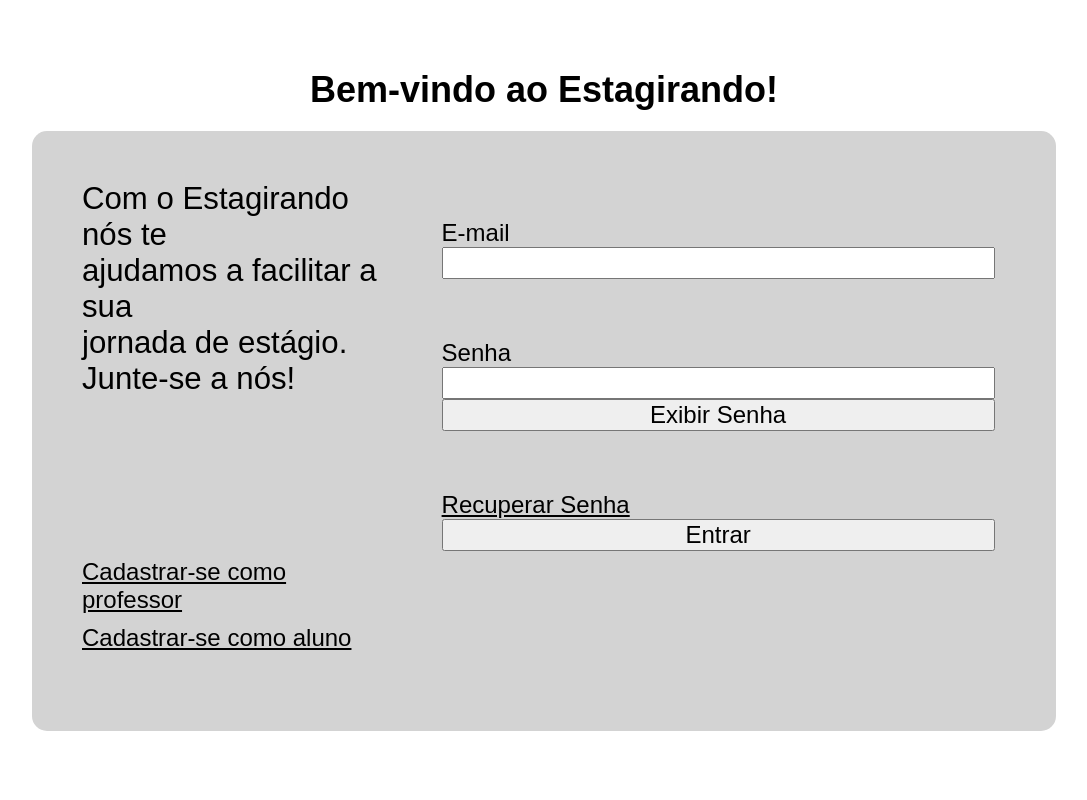
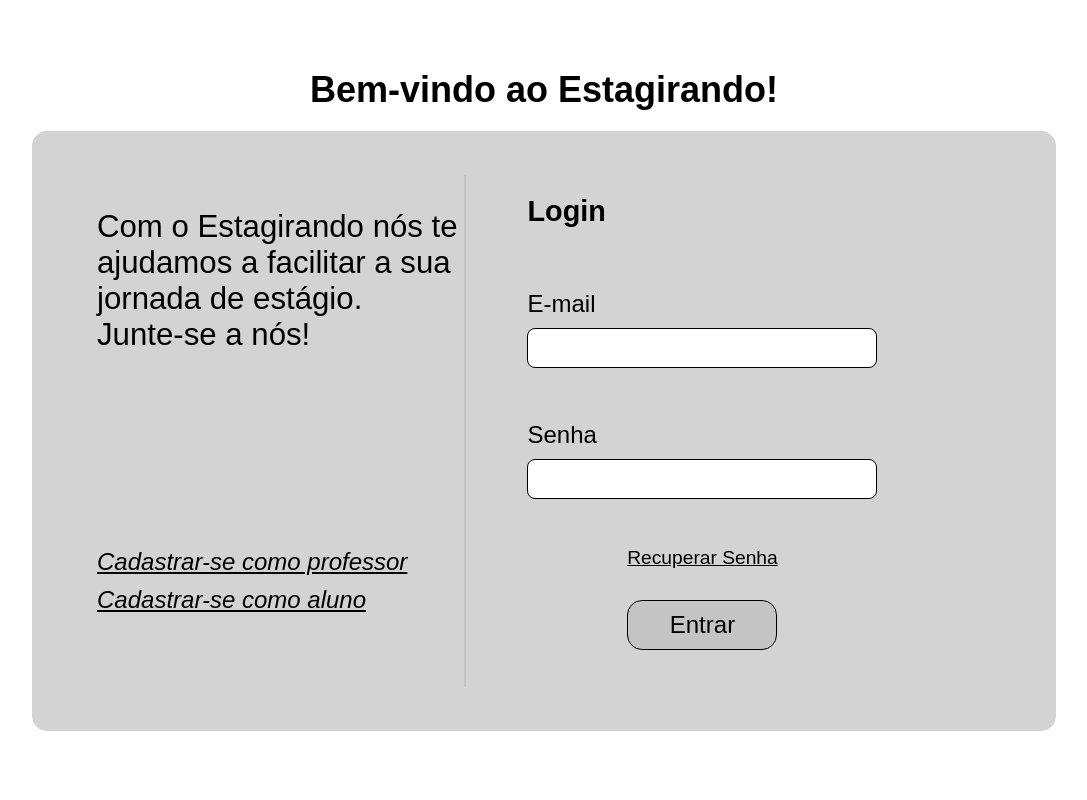
Before and after one commit to Aerther/Estagirando, a PHP site: page / in a window 1280 px wide. Shown: the whole page, without its empty margins (96-1183 px from the left). Run offline with PHP 8.4, Linux system fonts and the light colour scheme.

Commit message:
UC1: Styles Completo

```diff
--- a/index.php
+++ b/index.php
@@ -13,9 +13,9 @@
         header("Location: privado.php");
     }
 
-    $msgError = "Senha e/ou email incorretos";
+    $msgError = "Dados não cadastrados ou incorretos";
 
-    if(!$usuario->taAtivo()) {
+    if(!$usuario->taAtivo() && $usuario->usuarioExiste()) {
         $msgError = "Usuário Inativo";
     }
 }
@@ -56,23 +56,25 @@
         <section class="coluna-2">
             <form action="index.php" method="post">
                 <section>
+                    <h2>Login</h2>
+                </section>
+
+                <section class="email">
                     <label for="email">E-mail</label>
                     <input type="email" name="email" id="email" required>
                 </section>
 
-                <section>
+                <section class="senha">
                     <label for="senha">Senha</label>
                     <input type="password" name="senha" id="senha" required>
-                    <button>Exibir Senha</button>
                 </section>
 
-                <section>
+                <section class="links">
                     <a href="recuperarSenha.php">Recuperar Senha</a>
-
-                    <input type="submit" value="Entrar" name="botao-enviar">
+                    <input type="submit" value="Entrar" name="botao-enviar" class="botao">
                 </section>
 
-                <section class="error-section">
+                <section class="error">
                     <p> <?php echo $msgError ?> </p>
                 </section>
             </form>
--- a/src/bd/MySQL.php
+++ b/src/bd/MySQL.php
@@ -9,7 +9,7 @@
 	private $connection;
 
 	public function __construct() {
-		$this->connection = new \mysqli(HOST, USER, PASSWORD, DATABASE);
+		$this->connection = new \mysqli(HOST, USUARIO, SENHA, BANCO);
 
 		$this->connection->set_charset("utf8");
 	}
--- a/src/styles/reset.css
+++ b/src/styles/reset.css
@@ -1,3 +1,9 @@
+:root {
+    --primeira-cor: #ffffff;
+    --segunda-cor: #fff;
+    --terceira-cor: #fff;
+}
+
 * {
     padding: 0;
     margin: 0;
--- a/src/styles/style.css
+++ b/src/styles/style.css
@@ -24,16 +24,38 @@
     border-radius: 15px;
 
     display: grid;
-    grid-template-columns: 2fr 3fr;
+    grid-template-columns: 2.5fr 3fr;
 }
 
 .coluna-1 {
     display: grid;
     grid-template-rows: 1fr 1fr;
+
+    position: relative;
+
+    z-index: 1;
+}
+
+.coluna-1::before {
+    content: "";
+
+    width: 0px;
+    height: 85%;
+
+    position: absolute;
+
+    top: 50%;
+    right: 30px;
+
+    border: 1px solid #c4c4c4;
+
+    transform: translate(-50%, -50%);
+
+    z-index: 0;
 }
 
 .coluna-1 > div {
-    padding: 50px;
+    padding-left: 65px;
 
     display: flex;
     flex-direction: column;
@@ -51,27 +73,90 @@
 
 .links-cad > a {
     font-size: 1rem;
+
+    font-style: italic;
+}
+
+.coluna-2 {
+    padding-left: 30px;
+
+    display: flex;
+    justify-content: flex-start;
+    align-items: center;
+}
+
+.error {
+    display: flex;
+    justify-content: center;
+    align-items: center;
+}
+
+.error p {
+    font-size: 0.8rem;
+
+    color: rgb(221, 48, 48);
+}
+
+.links {
+    display: flex;
+    flex-direction: column;
+    justify-content: space-evenly;
+    align-items: center;
+}
+
+.links > a {
+    font-size: 0.8rem;
+}
+
+.botao {
+    width: 150px;
+    height: 50px;
+
+    padding: 10px;
+
+    border: 1px solid black;
+
+    background-color: #c4c4c4;
+
+    border-radius: 15px;
+}
+
+input:not([name="botao-enviar"]) {
+    width: 350px;
+    height: 40px;
+
+    padding-left: 10px;
+
+    border: 1px solid black;
+    border-radius: 8px;
+
+    font-size: 0.9rem;
 }
 
 h1 {
     font-size: 1.5rem;
 }
 
+h2 {
+    font-size: 1.2rem;
+
+    font-weight: 550;
+}
+
 form {
-    width: 90%;
     height: 90%;
+
+    display: grid;
+    grid-template-rows: 0.7fr 0.9fr 0.9fr 1fr 30px;
+}
+
+form > section {
+    gap: 10px;
 
     display: flex;
     flex-direction: column;
+    align-items: flex-start;
     justify-content: center;
 }
 
-form > section {
-    padding: 30px 0;
-
-    display: flex;
-    flex-direction: column;
-}
-
-
 /*----------------------   CADASTROS ALUNO/PROFESSOR    -------------------------------------*/
```
Also changed, not shown: src/classes/Usuario.php (+14 -2 lines).
